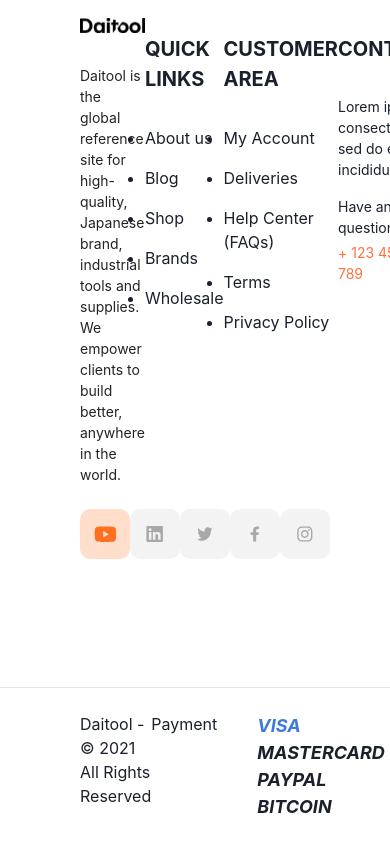
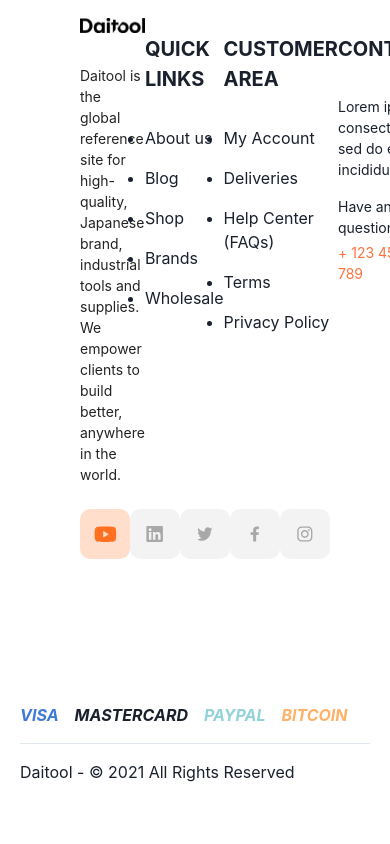
Before and after one commit to mmazzariello/pruebatech, a Next.js app: page / in a window 390 px wide. Shown: the part 3870-4714 px from the top of the page. After the commit the page ends 4670 px from the top, so only its background shows below. Built offline with nearby package versions, Linux system fonts and the light colour scheme.

Commit message:
payment section in mobile is done

```diff
--- a/components/theme.js
+++ b/components/theme.js
@@ -9,6 +9,7 @@ const colors = {
     50: "#C4C4C4",
   },
   orangeBrand: {
+    50: "rgba(255, 135, 23, 0.65)",
     100: "#FF723D",
   },
   blueBrand: {
--- a/pages/index.js
+++ b/pages/index.js
@@ -442,24 +442,56 @@ export default function Home() {
       </Box>
 
       <footer>
-        <Box borderTop="1px solid" borderColor="gray.200"></Box>
+        <Box marginX={["5", "5", "20", "20"]}>
+          <Box
+            display={["none", "none", "block", "block"]}
+            borderTop="1px solid"
+            borderColor="gray.200"
+          ></Box>
 
-        <Box
-          display="flex"
-          justifyContent="space-between"
-          marginX="20"
-          paddingY="6"
-        >
-          <Text>Daitool - © 2021 All Rights Reserved</Text>
-          <Box display="flex">
-            <Text paddingRight="6">Payment</Text>
-            <Box fontStyle="italic" fontWeight="700" fontSize="18px">
-              <Text color="blueBrand.200" paddingLeft="4">
-                VISA
+          <Box
+            display="flex"
+            flexDirection={["column-reverse", "column-reverse", "row", "row"]}
+            justifyContent={["none", "none", "space-between"]}
+            paddingY="4"
+          >
+            <Text paddingTop="4">Daitool - © 2021 All Rights Reserved</Text>
+
+            <Box
+              display={["block", "block", "none", "none"]}
+              borderTop="1px solid"
+              borderColor="gray.200"
+            ></Box>
+
+            <Box display="flex">
+              <Text
+                display={["none", "none", "none", "block"]}
+                paddingRight="6"
+              >
+                Payment
               </Text>
-              <Text paddingLeft="4">MASTERCARD</Text>
-              <Text paddingLeft="4">PAYPAL</Text>
-              <Text paddingLeft="4">BITCOIN</Text>
+              <Box
+                fontStyle="italic"
+                fontWeight="700"
+                fontSize={["16px", "16px", "18px"]}
+                display="flex"
+                flexDirection="row"
+                paddingBottom={["4", "4", "0"]}
+              >
+                <Text color="blueBrand.200" paddingLeft={["0", "0", "4"]}>
+                  VISA
+                </Text>
+                <Text paddingLeft="4">
+                  <span color="rgba(255, 135, 23, 0.65)">MASTER</span>
+                  <span color="rgba(255, 135, 23, 0.65)">CARD</span>
+                </Text>
+                <Text color="blueBrand.100" paddingLeft="4">
+                  PAYPAL
+                </Text>
+                <Text color="orangeBrand.50" paddingLeft="4">
+                  BITCOIN
+                </Text>
+              </Box>
             </Box>
           </Box>
         </Box>
```
